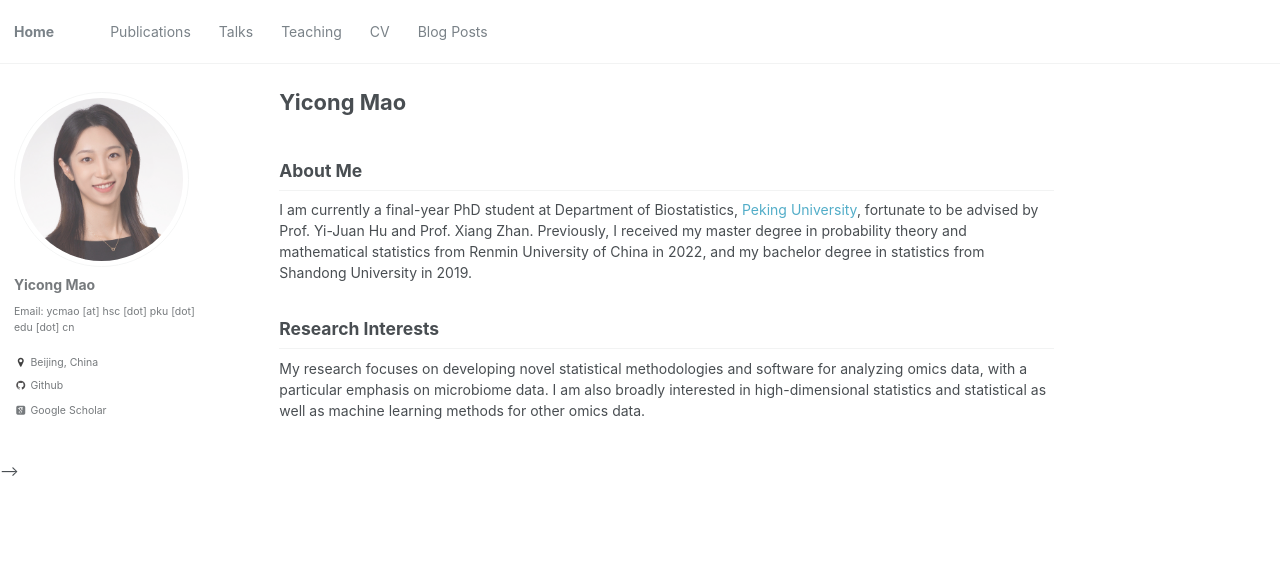
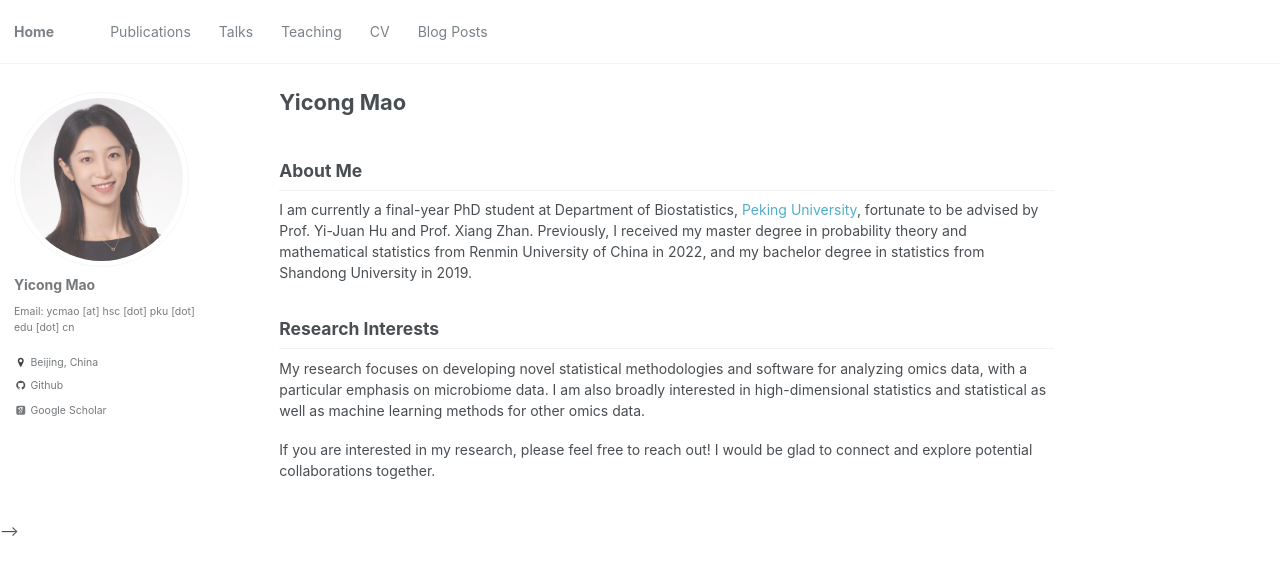
Before and after one commit to Yicong1225/Yicong1225.github.io, a Jekyll site: the page built from _pages/about.md, in a window 1280 px wide. Shown: the top 575 px of the page. Built offline with Jekyll 4.4.1, drawn with Linux system fonts in a browser that asks for light colours; some web fonts are replaced.

```diff
--- a/_pages/about.md
+++ b/_pages/about.md
@@ -16,6 +16,8 @@ Research Interests
 ------------------------
 My research focuses on developing novel statistical methodologies and software for analyzing omics data, with a particular emphasis on microbiome data. I am also broadly interested in high-dimensional statistics and statistical as well as machine learning methods for other omics data.
 
+If you are interested in my research, please feel free to reach out! I would be glad to connect and explore potential collaborations together.
+
 <!--
 Academic Services
 ------------------------
```
